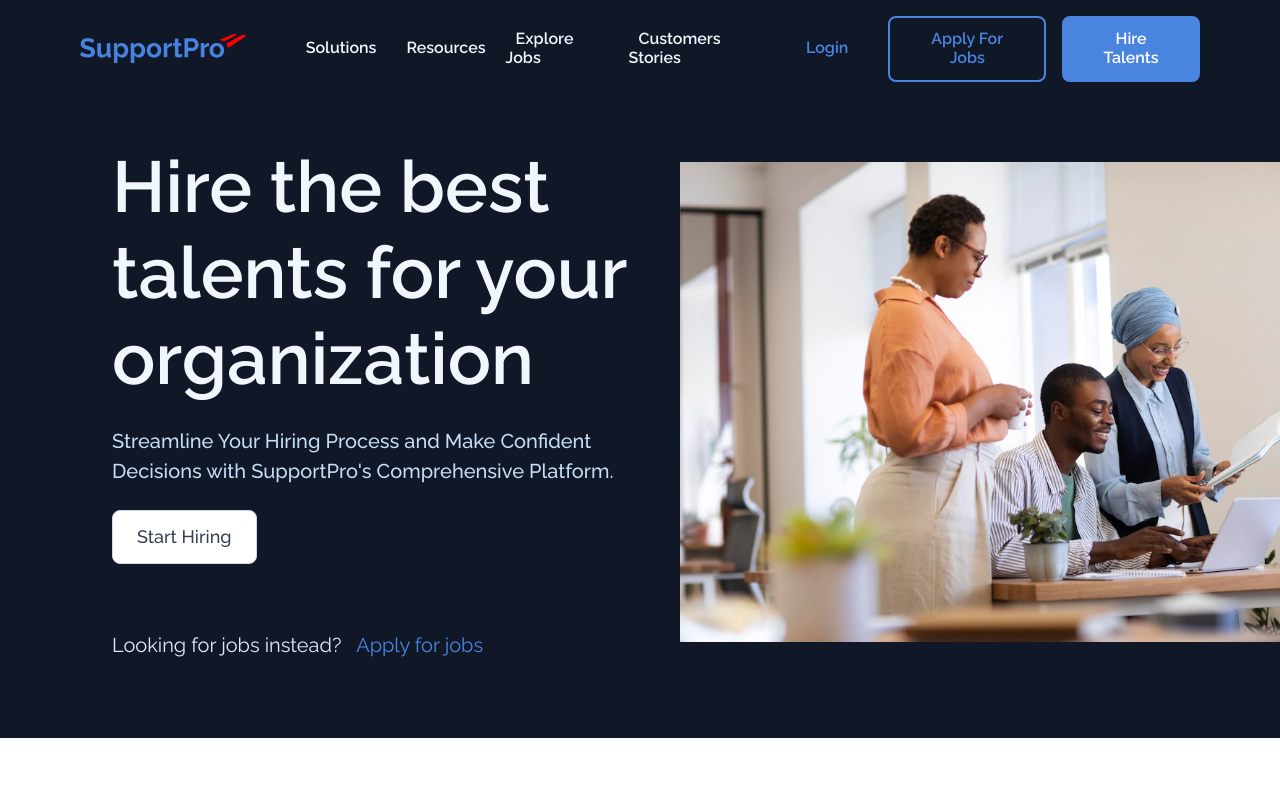
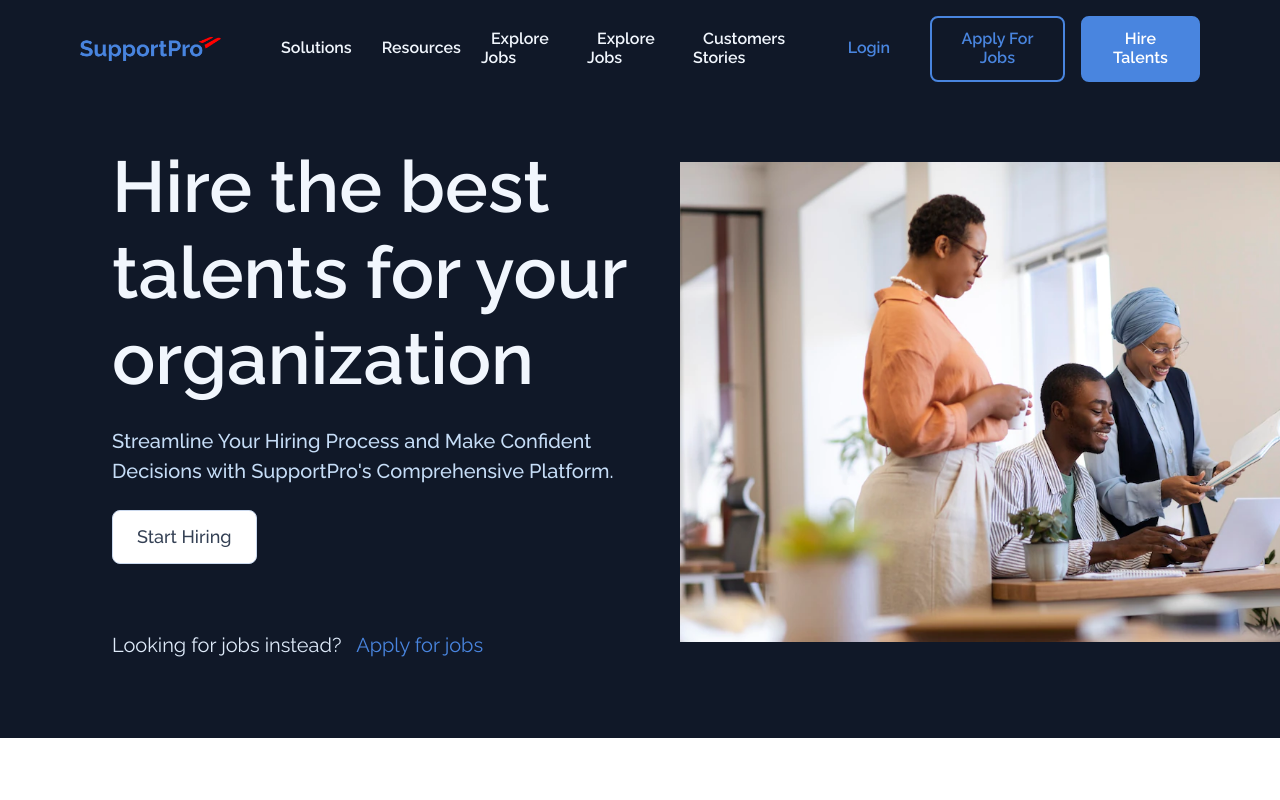
Before and after one commit to Salesplatpro/frontend, a React (Vite) app: page / in a window 1280 px wide. Shown: the top 800 px of the page. Built offline with nearby package versions, Linux system fonts and the light colour scheme.

Commit message:
New Vercel

```diff
--- a/src/components/Navbar.tsx
+++ b/src/components/Navbar.tsx
@@ -1,6 +1,7 @@
 import React from 'react'
 // @ts-ignore
 import logo from '../assets/logo.png'
+import { Link } from 'react-router-dom'
 
 const Navbar = () => {
   return (
@@ -13,6 +14,7 @@ const Navbar = () => {
               <li><a href="">solutions</a></li>
               <li><a href="">resources</a></li>
               <li><a href="explore">explore jobs</a></li>
+              <li><Link to='/explore'>explore jobs</Link></li>
               <li><a href="">customers stories</a></li>
             </ul>
           </nav>
```
Also changed, not shown: vercel.json (added).
